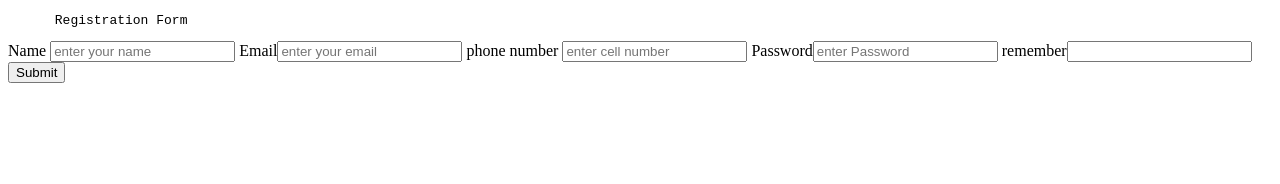
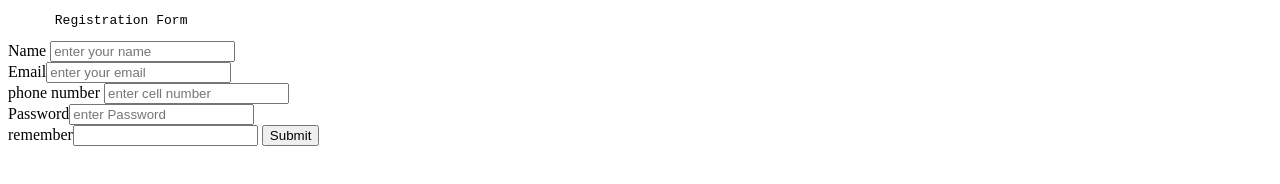
Before and after one commit to AamirAliKing/TestProject2, a plain HTML site: page index.html in a window 1280 px wide. Drawn offline with Linux system fonts and the light colour scheme.

Commit message:
formatting form

```diff
--- a/index.html
+++ b/index.html
@@ -12,10 +12,10 @@
 
 	<form>
 
-		Name <input type="Text" name="name" placeholder="enter your name">
-		Email<input type="Email" name="Email" placeholder="enter your email">
-		phone number <input type="number" name="number" placeholder="enter cell number">
-		Password<input type="Password" name="Password" placeholder="enter Password">
+		Name <input type="Text" name="name" placeholder="enter your name"><br>
+		Email<input type="Email" name="Email" placeholder="enter your email"><br>
+		phone number <input type="number" name="number" placeholder="enter cell number"><br>
+		Password<input type="Password" name="Password" placeholder="enter Password"><br>
 		remember<input type="chech" name="chech">
 		<button name="button">Submit</button>
 
```
